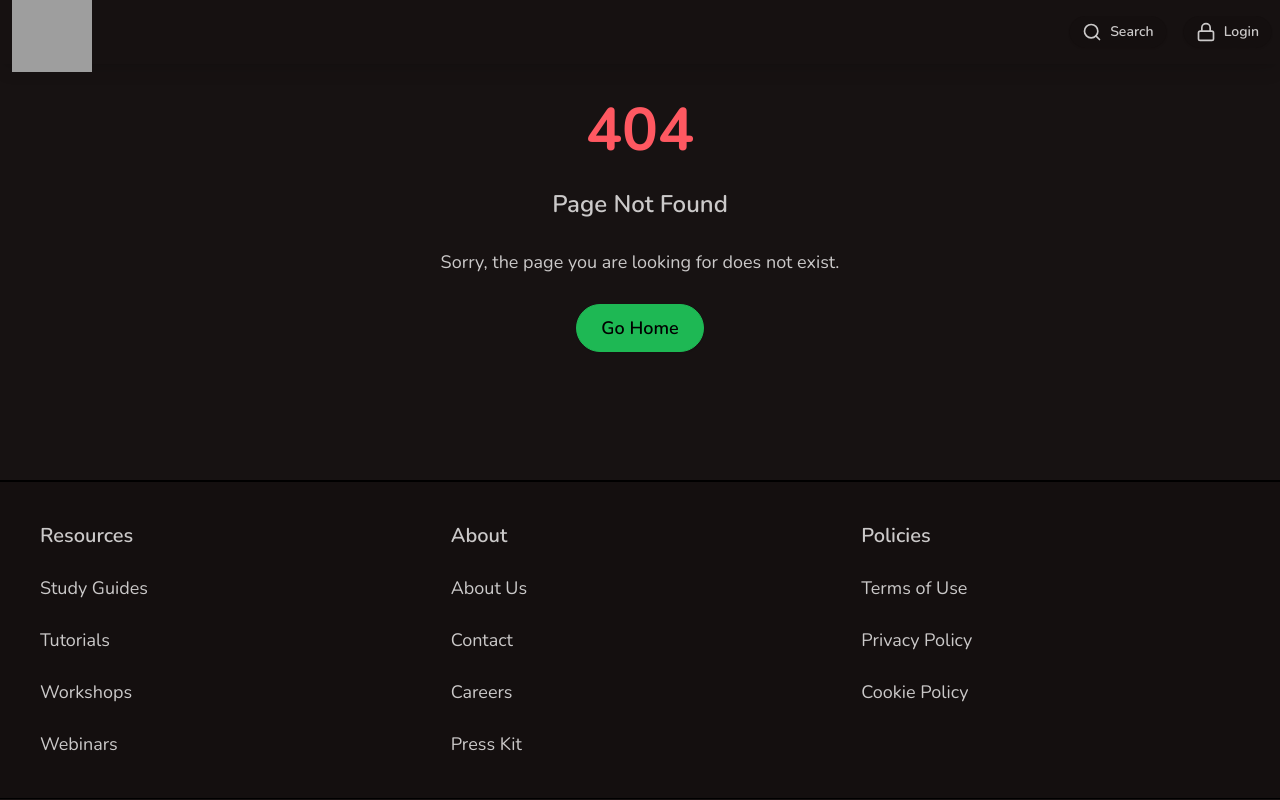
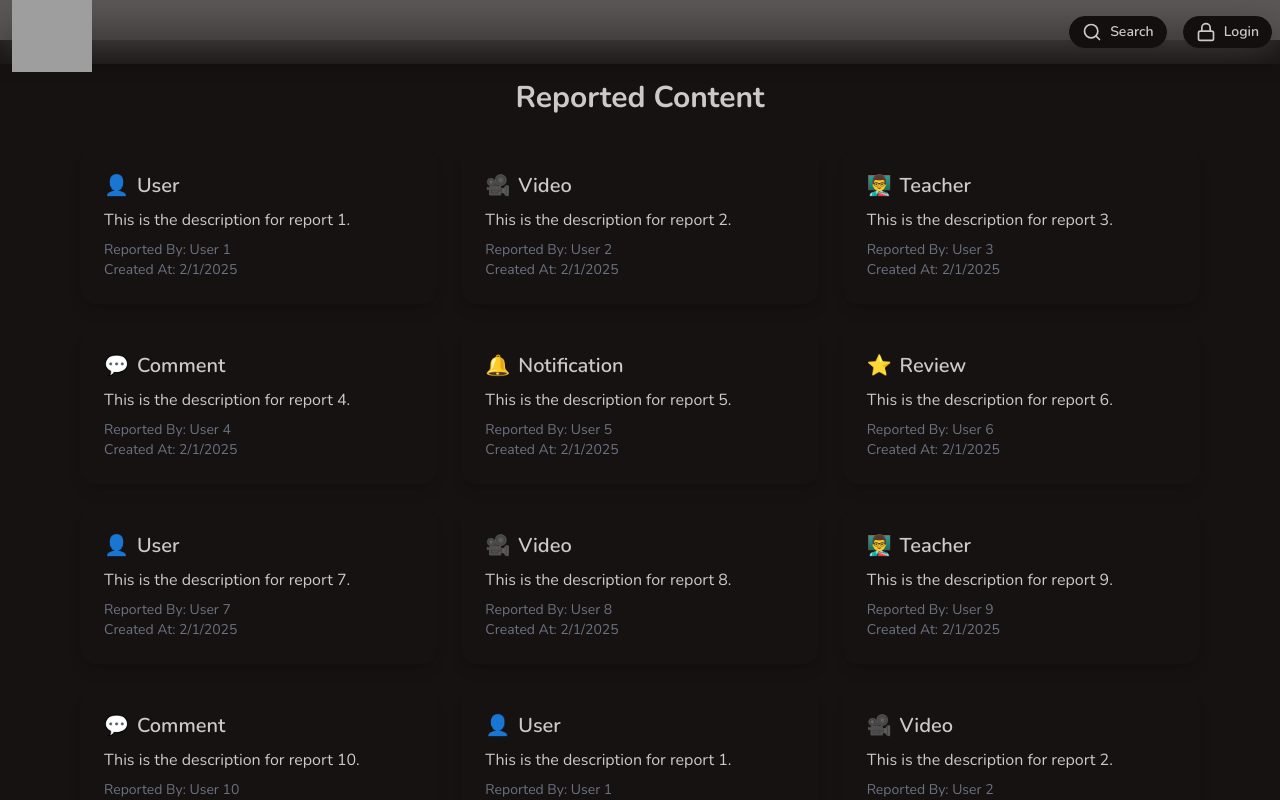
Before and after one commit to Aditya-Mishra9670/Education, a React (Vite) app: page /admin/reports in a window 1280 px wide. Shown: the top 800 px of the page. Built offline with nearby package versions, Linux system fonts and the light colour scheme; no server answers; grey boxes are pictures that could not be loaded.

Commit message:
added Reports pags

```diff
--- a/src/App.jsx
+++ b/src/App.jsx
@@ -21,6 +21,8 @@ import {
   Streaming,
   ResumeLearning,
   ReportView,
+  AdminDashboard,
+  Reports,
 } from "./pages";
 import { useThemeStore } from "./store/useThemeStore";
 import { Toaster } from "react-hot-toast";
@@ -69,6 +71,9 @@ function App() {
         <Route path="/create-course" element={ user?.role === "teacher" ? <CreateCourse /> :<Navigate to="/login"/>}  />
         <Route path="/:courseId/addVideo" element={ user?.role === "teacher" ? <AddVideo /> :<Navigate to="/login"/>}  />
 
+        {/* <Route path="/admin" element={ user?.role === "admin" ? <Navigate to="/admin/dashboard" /> :<Navigate to="/login"/>}  /> */}
+        <Route path="/admin/" element = {<AdminDashboard />} /> ;
+        <Route path= "/admin/reports" element = {<Reports/>}  /> ;
 
         <Route path="*" element={<Error />} />
       </Routes>
--- a/src/pages/adminPages/Reports.jsx
+++ b/src/pages/adminPages/Reports.jsx
@@ -1,23 +1,27 @@
 import React, { useEffect, useState, useRef, useCallback } from 'react';
 
-const Reports = () => {
+const ReportsPage = () => {
     const [reports, setReports] = useState([]);
     const [page, setPage] = useState(1);
     const [hasMore, setHasMore] = useState(true);
+    const [loading, setLoading] = useState(true);
     const observer = useRef();
 
     useEffect(() => {
+        setLoading(true);
         // Dummy data for testing
         const dummyReports = Array.from({ length: 100 }, (_, index) => ({
             _id: `${index + 1}`,
-            title: `Report ${index + 1}`,
+            type: ["User", "Video", "Teacher", "Comment", "Notification", "Review"][index % 6],
             description: `This is the description for report ${index + 1}.`,
+            reportedBy: `User ${index + 1}`,
             createdAt: new Date().toISOString()
         }));
 
         // Simulate fetching data
         setTimeout(() => {
             setReports(prevReports => [...prevReports, ...dummyReports.slice((page - 1) * 10, page * 10)]);
+            setLoading(false);
             if (page * 10 >= dummyReports.length) {
                 setHasMore(false);
             }
@@ -34,33 +38,42 @@ const Reports = () => {
         if (node) observer.current.observe(node);
     }, [hasMore]);
 
+    const getTypeSymbol = (type) => {
+        const typeSymbols = {
+            User: "👤",
+            Video: "🎥",
+            Teacher: "👨‍🏫",
+            Comment: "💬",
+            Notification: "🔔",
+            Review: "⭐"
+        };
+        return typeSymbols[type] || "❓";
+    };
+
     return (
-        <div className="container mx-auto p-4 min-h-screen flex flex-col">
-            <h1 className="text-3xl font-bold mb-8 text-center">Reports</h1>
-            {reports.length === 0 ? (
+        <div className="m-10 p-10">
+            <h1 className="text-3xl font-bold mb-8 text-center">Reported Content</h1>
+            {loading && reports.length === 0 ? (
+                <div className="flex justify-center items-center h-32">
+                    <span className="loading loading-spinner loading-lg"></span>
+                </div>
+            ) : reports.length === 0 ? (
                 <div className="flex-grow flex justify-center items-center">
-                    <h2 className="text-2xl font-semibold ">No Reports Available</h2>
+                    <h2 className="text-2xl font-semibold">No Reports Available</h2>
                 </div>
             ) : (
                 <div className="grid grid-cols-1 md:grid-cols-2 lg:grid-cols-3 gap-6 flex-grow">
                     {reports.map((report, index) => {
-                        if (reports.length === index + 1) {
-                            return (
-                                <div ref={lastReportElementRef} key={report._id} className="card bg-base-200 shadow-md rounded-lg p-6">
-                                    <h2 className="text-xl font-semibold mb-2 text-primary">{report.title}</h2>
-                                    <p className=" mb-4">{report.description}</p>
-                                    <p className=" text-sm">Created At: {new Date(report.createdAt).toLocaleDateString()}</p>
-                                </div>
-                            );
-                        } else {
-                            return (
-                                <div key={report._id} className="card bg-base-200 shadow-md rounded-lg p-6">
-                                    <h2 className="text-xl font-semibold mb-2 text-primary">{report.title}</h2>
-                                    <p className=" mb-4">{report.description}</p>
-                                    <p className=" text-sm">Created At: {new Date(report.createdAt).toLocaleDateString()}</p>
-                                </div>
-                            );
-                        }
+                        return (
+                            <div ref={index === reports.length - 1 ? lastReportElementRef : null} key={report._id} className="card bg-base-100 shadow-lg p-6">
+                                <h2 className="text-xl font-semibold mb-2 flex items-center">
+                                    {getTypeSymbol(report.type)} <span className="ml-2">{report.type}</span>
+                                </h2>
+                                <p className="mb-2">{report.description}</p>
+                                <p className="text-sm text-gray-500">Reported By: {report.reportedBy}</p>
+                                <p className="text-sm text-gray-500">Created At: {new Date(report.createdAt).toLocaleDateString()}</p>
+                            </div>
+                        );
                     })}
                 </div>
             )}
@@ -68,4 +81,4 @@ const Reports = () => {
     );
 };
 
-export default Reports;
+export default ReportsPage;
```
